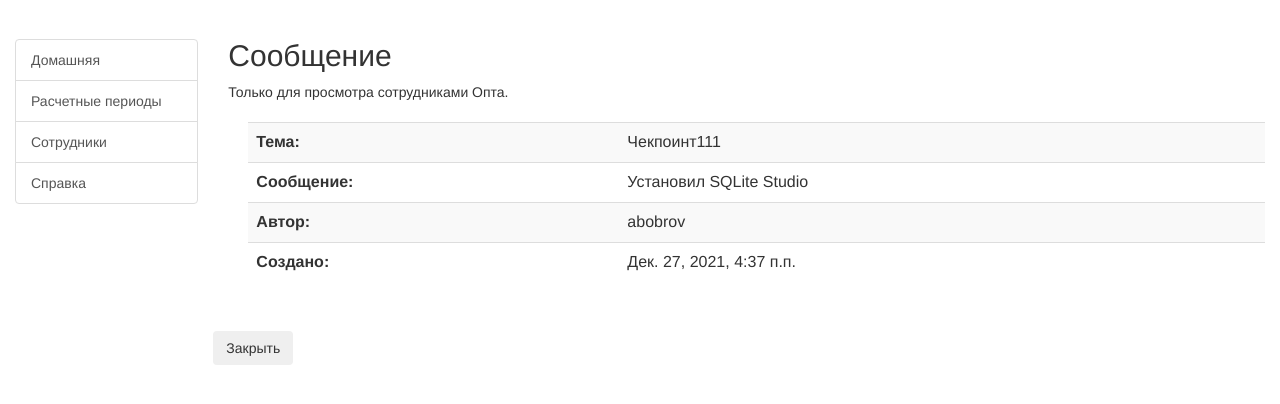
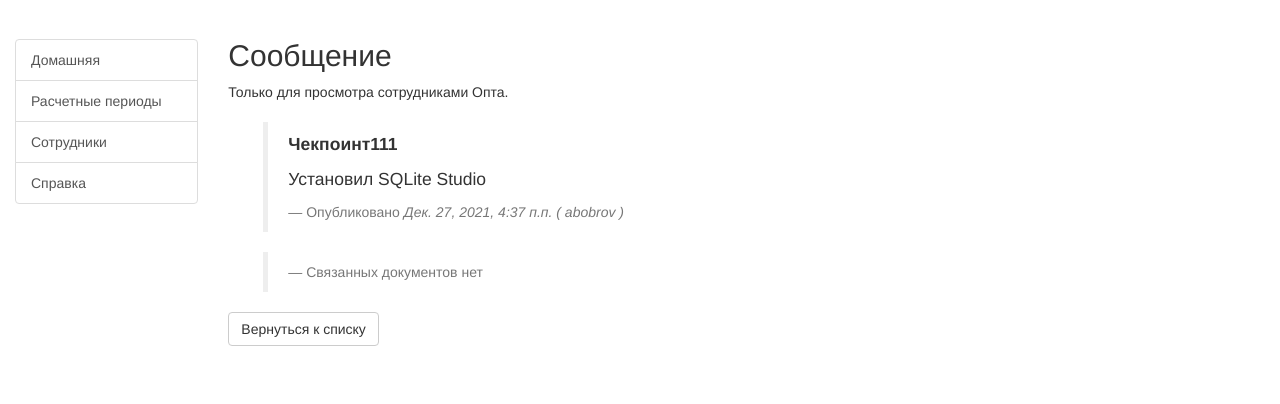
Before and after one commit to aspyrin/python-django-paycalc-2, a Django app: page /opt/notice/11/ in a window 1280 px wide. Shown: the part 51-455 px from the top of the page. Run offline with Django 3.2, Linux system fonts and the light colour scheme; a user stored in the database is signed in; data comes from the database, SQL or seed files in the repository; some libraries are stand-ins or nearby versions.

Commit message:
изменена логика возврата к списку (динамическая ссылка) при нажатии кнопки Отмена

```diff
--- a/opt/templates/opt/employee/list.html
+++ b/opt/templates/opt/employee/list.html
@@ -23,7 +23,7 @@
             <form name="actions" action="" method="post">
                 {% csrf_token %}
                 <div class="btn-group" role="group" aria-label="actionGroup">
-                    <a href="add"><img src="{% static 'Images/'%}add-26.png" alt="Добавить" style="width:26px; height:26px" ;></a>
+                    <a href="add"><img src="{% static 'Images/'%}add-26.png" alt="Добавить" style="width:26px; height:26px;"></a>
                 </div>
             </form>
         </div>
--- a/opt/templates/opt/notice/detail.html
+++ b/opt/templates/opt/notice/detail.html
@@ -1,6 +1,7 @@
 {% extends "base_generic.html" %}
 
 {% block content %}
+{% load static %}
 
 {# уведомления #}
 {% if msg %}
@@ -15,42 +16,61 @@
     <p>{{ annotation }}</p>
 </div>
 
-{# табличная часть #}
-<div style="margin-left:20px;margin-top:20px">
-    <table class="table table-sm table-striped">
+{# основная часть #}
+<div class="container-fluid" style="margin-left:20px;margin-top:20px;">
     {% if notice_obj %}
+    {# данные по сообщению #}
+    <blockquote>
+        <p><strong>{{ notice_obj.title }}</strong></p>
+        <p>{{ notice_obj.content }}</p>
+        <footer>Опубликовано <cite title="Source Title">{{ notice_obj.published}} ( {{ notice_obj.creator }} )</cite></footer>
+    </blockquote>
+
+    {# связанные документы #}
+    <blockquote>
+        {% if doc_list %}
+        <p><strong>Связанные документы:</strong></p>
+        <table class="table table-condensed">
             {# названия полей #}
+            <thead style="background-color:lightgray">
+                <tr>
+                    <th scope="col">Тип</th>
+                    <th scope="col">Имя файла</th>
+                    <th scope="col">Добавлен</th>
+                    <th scope="col">Создатель</th>
+                </tr>
+            </thead>
             {# данные таблицы #}
             <tbody class="table">
+                {% for doc in doc_list %}
                 <tr>
-                <td><strong>Тема:</strong></td>
-                <td>{{ notice_obj.title }}</td>
+                    <td>
+                        <img src="{% static 'Images/'%}{{ doc.ext_ico }}" alt="Расширение файла" style="width:22px; height:auto;"/>
+                    </td>
+                    <td><a href="/media/{{ doc.document }}">{{ doc.first_name }}</a></td>
+                    <td>{{ doc.published }}</td>
+                    <td>{{ doc.creator }}</td>
                 </tr>
-            <tr>
-                <td><strong>Сообщение:</strong></td>
-                <td>{{ notice_obj.content }}</td>
-            </tr>
-            <tr>
-                <td><strong>Автор:</strong></td>
-                <td>{{ notice_obj.creator }}</td>
-            </tr>
-            <tr>
-                <td><strong>Создано:</strong></td>
-                <td>{{ notice_obj.published }}</td>
-            </tr>
+                {% endfor %}
             </tbody>
+        </table>
+        <footer>Всего файлов: <cite title="Source Title">{{ doc_list.count }}</cite></footer>
+        {% else %}
+        <footer>Связанных документов нет <cite title="Source Title"></cite></footer>
+        {% endif %}
+    </blockquote>
+
     {% else %}
     <p>Ошибка. Сообщение не найдено.</p>
     {% endif %}
-    </table>
 </div>
 
-{# форма #}
-<form action="" method="post">
-    {% csrf_token %}
-    <div class="row mb-3">
-        <button type="submit" class="btn btn-secondary" name="btn_close">Закрыть</button>
+{# выход #}
+<div>
+    {% if ret_url %}
+    <a class="btn btn-default" href="{{ ret_url }}" role="button">Вернуться к списку</a>
+    {% else %}
+    <a class="btn btn-default" href="{% url 'index' %}" role="button">Вернуться к списку</a>
+    {% endif %}
 </div>
-</form>
-
 {% endblock %}
```
Also changed, not shown: opt/templates/opt/employee/detail.html (+8 -7 lines). Lines whose indentation alone changed are shown as unchanged.
